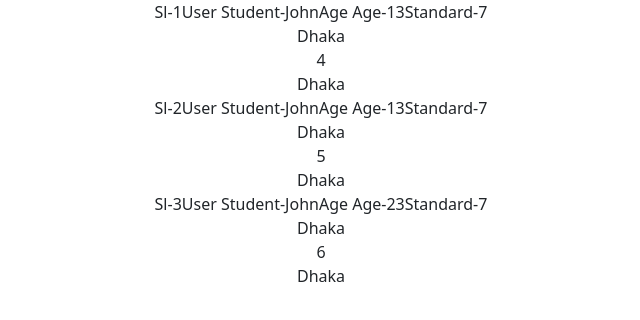
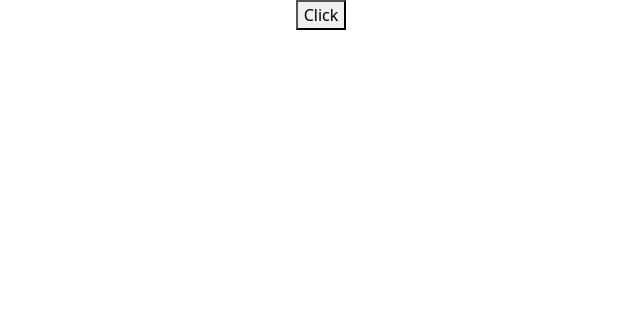
Before and after one commit to TanzimIbthesam/ReactJs, a React (Create React App) app in the folder reactcourse/: page / in a window 1280 px wide. Shown: the top 320 px of the page, without its empty margins (319-959 px from the left). Built offline with nearby package versions, Linux system fonts and the light colour scheme.

Commit message:
15-Passing data from children to parent

```diff
--- a/reactcourse/src/App.js
+++ b/reactcourse/src/App.js
@@ -15,39 +15,15 @@ function App(){
   // const students=['John','Ricky','Tim'];
 
    //We cant print for loop inside map cause inside return  for loop doesnt work
-  const students=[
-    {name:'John',age:13,standard:"7",address:[
-      {
-        city:"Dhaka",house:"4",area:"Gulshan"
+     const showName=(data)=>{
+       console.log(data);
      }
-    ]},
-    {name:'John',age:13,standard:"7",address:[
-      {
-        city:"Dhaka",house:"5",area:"Gulshan"
-     }
-    ]},
-    {name:'John',age:23,standard:"7",address:[
-      {
-        city:"Dhaka",house:"6",area:"Gulshan"
-     }
-    ]},
-  ];
      return (
 
       <div className="App">
 
-  {
-        students.map((student,index)=>
-        <div key={index}>
-            <User student={student} index={index}/>
 
-
-
-           </div>
-
-        )
-      }
-
+      <User showName={showName} />
 
 
 
--- a/reactcourse/src/Test.js
+++ b/reactcourse/src/Test.js
@@ -3,6 +3,7 @@ import { Component } from "react";
 class Test extends Component {
     componentWillUnmount(){
         console.log("Component Unmounted");
+        console.log(data);
     }
    render(){
 
--- a/reactcourse/src/User.js
+++ b/reactcourse/src/User.js
@@ -1,20 +1,8 @@
 const User=(props)=>{
-
+    const data={name:"Tanzim",age:25,profession:"Business"}
     return(
         <div>
-            Sl-{props.index+1}
-           User Student-{props.student.name}
-            Age  Age-{props.student.age}
-            Standard-{props.student.standard}
-             {
-                 props.student.address.map((stu,i)=>
-                 <div key={i}>
-                 <div>{stu.city}</div>
-                 <div>{stu.house}</div>
-                 <div>{stu.city}</div>
-                 </div>
-                 )
-             }
+           <button onClick={()=>props.showName(data)}>Click</button>
         </div>
     )
 
```
